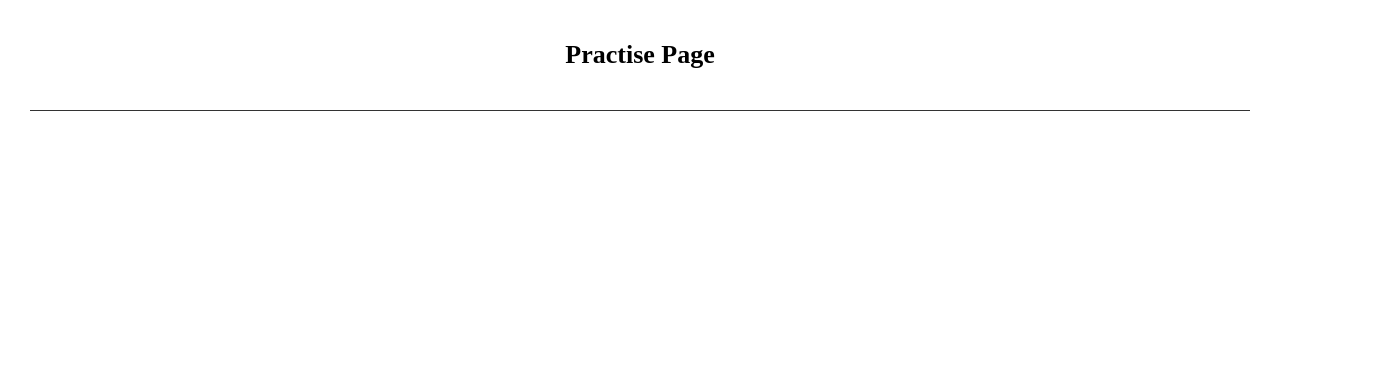
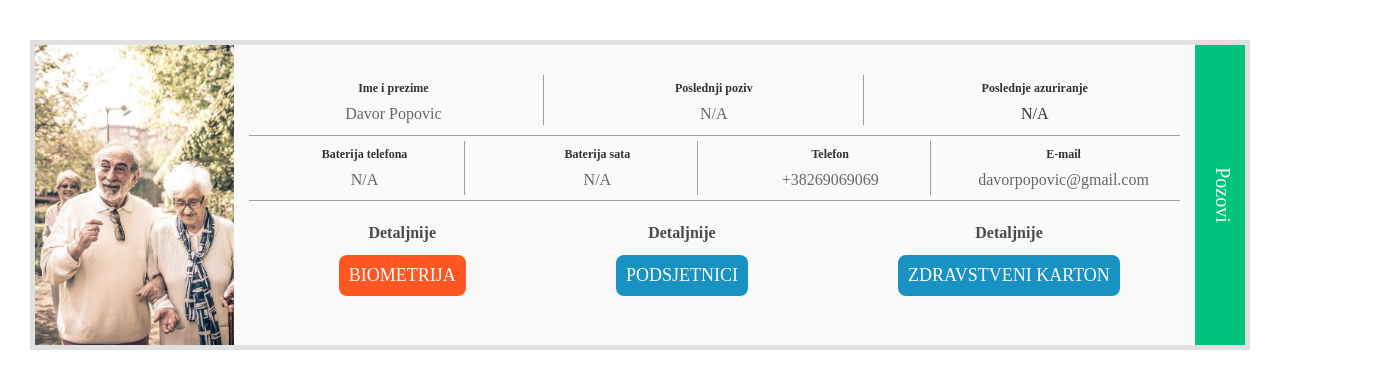
Before and after one commit to oykos-development-hub/development-guidelines, a React app: page /practise in a window 1280 px wide. Shown: the top 388 px of the page, 1376 px wide, since content can reach past the window. Built offline with nearby package versions, Linux system fonts and the light colour scheme.

Commit message:
Final task

```diff
--- a/src/components/Practise.js
+++ b/src/components/Practise.js
@@ -1,19 +1,62 @@
 // External dependencies
 import React from "react";
-
+import {UtilService} from "../services/util.service";
+import Background from "../img/main-bg.jpg";
 export default class Practise extends React.Component {
     constructor(props) {
         super(props);
     }
-
+    componentDidMount(){
+        // let leftSideDiv = UtilService.DOM.$createNode('div', {"id": "leftSideDiv", "className": "column center w-100perc"});
+        // UtilService.DOM.$appendChild ('#mainPage', leftSideDiv);
+        // let BackgroundImage = UtilService.DOM.$createNode ('div', {"id": "BackgroundImageDiv", "className": "relative flex center w-250 h-200 border-radius-6 background-size-cover bg-position-50-perc"});
+        // UtilService.DOM.$appendChildToElement('#leftSideDiv', BackgroundImage);
+        // BackgroundImage.style.backgroundImage=`url(${ Background })`;
+        let wrapper =UtilService.DOM.$createNode('<div id="wrapper" class="bg-light-4 flex padding-h-5 padding-v-5"></div>');
+        UtilService.DOM.$appendChild(mainPage,wrapper);
+        let divBcg=UtilService.DOM.$createNode('<div id="divBcg" class="h-300 w-250 background-size-cover"></div>');
+        UtilService.DOM.$appendChild(wrapper,divBcg);
+        divBcg.style.backgroundImage=`url(${ Background })`;
+        let mainDiv = UtilService.DOM.$createNode ('<div id = "mainDiv" class="w-100perc column bg-light-5"></div>');
+        UtilService.DOM.$appendChild(wrapper, mainDiv);
+        let firstRow = UtilService.DOM.$createNode('<div id="firstRow" class="flex h-50 space-around max-w-900 text-center margin-t-30"></div>');
+        UtilService.DOM.$appendChild(mainDiv,firstRow);
+        let leftSide = UtilService.DOM.$createNode('<div id="leftSide" class="w-300 border-r-1 border-right-light-3-i center flex-wrap"><h3 class="font-12 opacity-80">Ime i prezime</h3><p class="font-16 dark-1 opacity-80">Davor Popovic </p></div>');
+        UtilService.DOM.$appendChild(firstRow, leftSide);
+        let middleDiv = UtilService.DOM.$createNode ('<div id="middleDiv" class="border-r-1 border-light-3-i w-300 center flex-wrap"><h3 class="font-12 opacity-80">Poslednji poziv</h3><p class="font-16 dark-1 opacity-80">N/A</p></div>');
+        UtilService.DOM.$appendChild(firstRow, middleDiv);
+        let rightDiv = UtilService.DOM.$createNode('<div id="rightDiv" class="center w-300 flex-wrap"><h3 class="font-12 opacity-80">Poslednje azuriranje</h3><p class="font-16 opacity-80">N/A</p></div>');
+        UtilService.DOM.$appendChild(firstRow,rightDiv);
+        //srednji dio
+        let secondRow = UtilService.DOM.$createNode('<div id="secondRow" class="flex margin-v-10 margin-h-15 h-55 space-around max-w-900 text-center border-v-1 border-light-3-i padding-v-5"></div>');
+        UtilService.DOM.$appendChild(mainDiv, secondRow);
+        let leftSideSR = UtilService.DOM.$createNode('<div id="leftsideSR" class="border-r-1 border-light-3-i w-200 center flex-wrap"><h3 class="font-12 opacity-80">Baterija telefona</h3><p class="font-16 dark-1 opacity-80">N/A</p></div>');
+        UtilService.DOM.$appendChild(secondRow, leftSideSR);
+        let middleSideSR = UtilService.DOM.$createNode('<div id="middleSideSR" class="border-r-1 border-light-3-i w-200 center flex-wrap"><h3 class="font-12 opacity-80">Baterija sata</h3><p class="font-16 dark-1 opacity-80">N/A</p></div>');
+        UtilService.DOM.$appendChild(secondRow,middleSideSR);
+        // let = UtilService.DOM.$createNode('<div id="thirdPartofSR" class="border-r-1 w-200 center flex-wrap"><h3 class="font-12">E-mail</h3><p class="font-16 dark-1">davorpopovic@gmail.com</p></div>');
+        // UtilService.DOM.$appendChild(secondRow.rightSideSR);
+        let thirdPartOfSecondRow = UtilService.DOM.$createNode('<div id="thirdPartOfSecondRow" class="border-r-1 border-light-3-i w-200 center flex-wrap"><h3 class="font-12 opacity-80">Telefon</h3><p class="font-16 dark-1 opacity-80">+38269069069</p></div>');
+        UtilService.DOM.$appendChild(secondRow,thirdPartOfSecondRow);
+        let fourthPartOfSecondRow= UtilService.DOM.$createNode('<div id="fourthPartOfSecondRow" class="text-center w-200 center"><h3 class="font-12 opacity-80">E-mail</h3><p class="font-16 dark-1 opacity-80">davorpopovic@gmail.com</p></div>');
+        UtilService.DOM.$appendChild(secondRow,fourthPartOfSecondRow);
+        let thirdRow = UtilService.DOM.$createNode('<div id="thirdRow" class="flex-row margin-l-30 space-around max-w-800 text-center"></div>');
+        UtilService.DOM.$appendChild(mainDiv,thirdRow);
+        let firstPart= UtilService.DOM.$createNode('<div id="firstPart" class="center flex-wrap"><h3 class="font-16 opacity-70 padding-10">Detaljnije</h3><p class="font-18 bg-important-2 pointer border-radius-8 light-5 padding-10">BIOMETRIJA</p></div>');
+        UtilService.DOM.$appendChild(thirdRow,firstPart);
+        let secondPart = UtilService.DOM.$createNode('<div id="secondPart" class="center flex-wrap"><h3 class="font-16 opacity-70 padding-10">Detaljnije</h3><p class="font-18 border-radius-8 pointer bg-theme-main-2 light-5 padding-10">PODSJETNICI</p></div>');
+        UtilService.DOM.$appendChild(thirdRow,secondPart);
+        let thirdPart = UtilService.DOM.$createNode('<div id="thirdPart" class="center flex-wrap"><h3 class="font-16 opacity-70 padding-10">Detaljnije</h3><p class="font-18 pointer border-radius-8 bg-theme-main-2 light-5 padding-10">ZDRAVSTVENI KARTON</p></div>');
+        UtilService.DOM.$appendChild(thirdRow,thirdPart);
+        let greenButton = UtilService.DOM.$createNode('<div id="greenButton" class="flex font-12 pointer border-radius-r-4 bg-info-2 w-50 h-300"><p class="light-5 font-size-20 align-center flex rotate-1 padding-t-15">Pozovi</p></div>');
+        UtilService.DOM.$appendChild(wrapper,greenButton);
+    }
     render() {
         return (<div id="practise" className="flex-column">
-            <div id="header" className="row center border-b-1 padding-v-40 margin-h-30 large-text bold">
+            {/* <div id="header" className="row center border-b-1 padding-v-40 margin-h-30 large-text bold">
                 Practise Page
-            </div>
-
+            </div> */}
             <div id="mainPage" className="column align-stretch margin-v-40 margin-h-30">
-
             </div>
         </div>);
     }
--- a/src/style/_text.scss
+++ b/src/style/_text.scss
@@ -174,3 +174,11 @@
 .text-center {
   text-align: center;
 }
+
+.rotate{
+  transform: rotate(-90deg);
+}
+
+.rotate-1 {
+  transform: rotate(+90deg);
+}
```
Also changed, not shown: src/img/main-bg.jpg (added).
